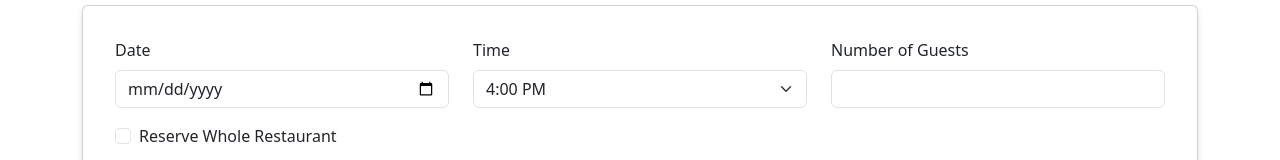
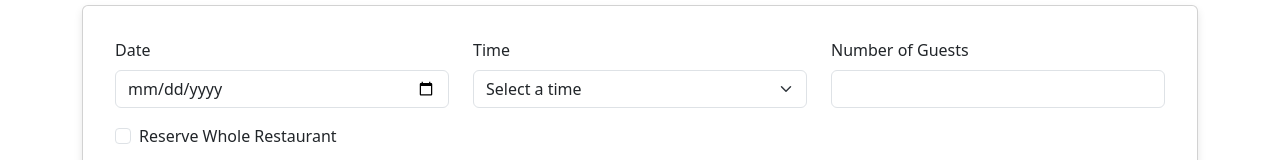
Before and after one commit to CHAMPION316/mary_jane_restaurant, a React (Create React App) app in the folder frontend/: page /bookings in a window 1280 px wide. Shown: the part 195-355 px from the top of the page. Built offline with nearby package versions, Linux system fonts and the light colour scheme.

Commit message:
Add controlled time input with useState in BookingForm.js

```diff
--- a/frontend/src/components/BookingForm.js
+++ b/frontend/src/components/BookingForm.js
@@ -4,6 +4,8 @@ import '../styles/BookingForm.css';
 
 const BookingForm = () => {
   const [date, setDate] = useState('');
+  const [time, setTime] = useState('');
+  // console.log('Selected time:', time); *remove when done debugging*
 
   return (
     <Card className="booking-form-card">
@@ -22,7 +24,11 @@ const BookingForm = () => {
             <div className="col-4">
               <Form.Group className="mb-3" controlId="time">
                 <Form.Label>Time</Form.Label>
-                <Form.Select>
+                <Form.Select
+                  type="time"
+                  value={time}
+                  onChange={(e) => setTime(e.target.value)}
+                  >
                   <option value="" disabled>Select a time</option>
                   <option value="4:00 PM">4:00 PM</option>
                   <option value="6:00 PM">6:00 PM</option>
```
